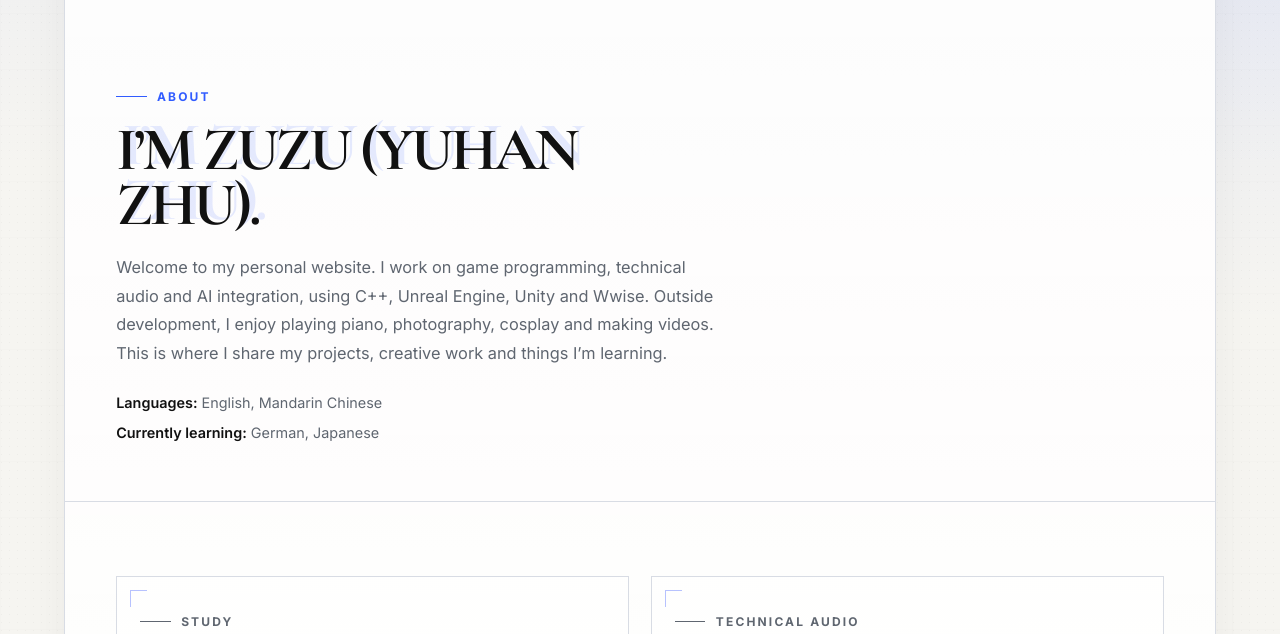
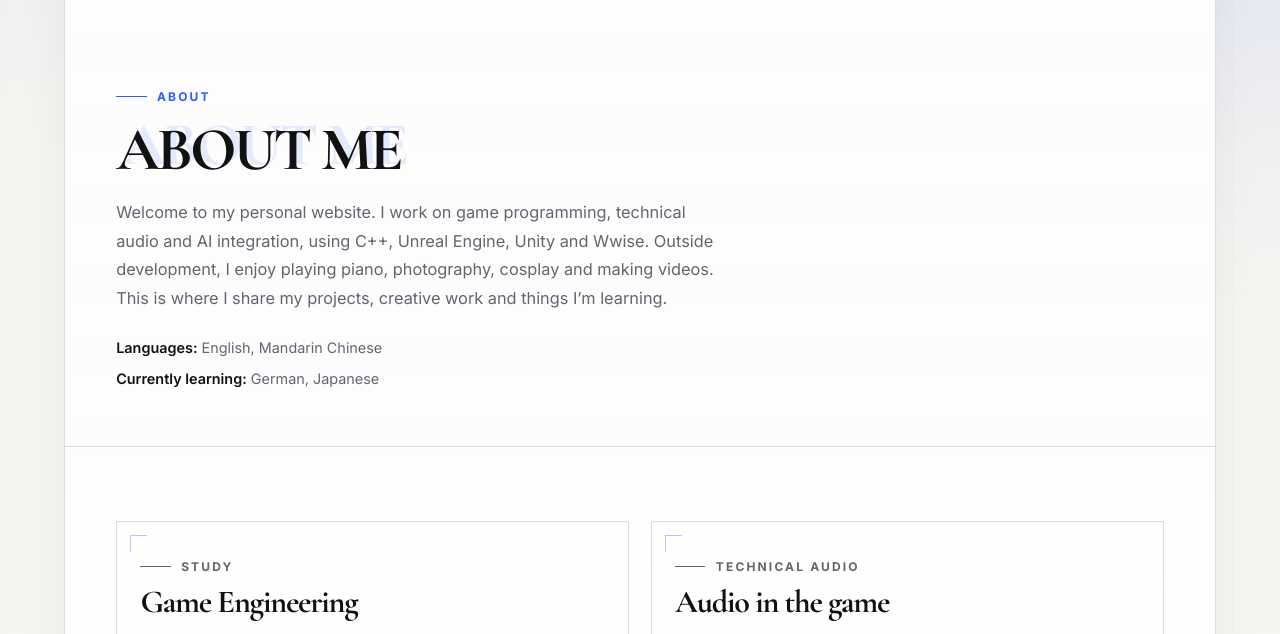
Before and after one commit to inovamenz-code/inovamenz-code.github.io, a plain HTML site: page about.html in a window 1280 px wide. Shown: the part 99-733 px from the top of the page. Drawn offline with nearby package versions, Linux system fonts and the light colour scheme.

Commit message:
Rename About page heading to About me

```diff
--- a/about.html
+++ b/about.html
@@ -24,7 +24,7 @@
     <main id="main-content">
       <section class="page-hero">
         <p class="eyebrow"><span data-lang="en">About</span><span data-lang="zh">关于我</span></p>
-        <h1 class="page-title"><span data-lang="en">I’m Zuzu (Yuhan Zhu).</span><span data-lang="zh">我是 Zuzu（朱语涵）。</span></h1>
+        <h1 class="page-title"><span data-lang="en">About me</span><span data-lang="zh">关于我</span></h1>
         <p class="page-intro"><span data-lang-block="en">Welcome to my personal website. I work on game programming, technical audio and AI integration, using C++, Unreal Engine, Unity and Wwise. Outside development, I enjoy playing piano, photography, cosplay and making videos. This is where I share my projects, creative work and things I’m learning.</span><span data-lang-block="zh">欢迎来到我的个人网站。我做游戏编程、技术音频和 AI 集成，使用 C++、Unreal Engine、Unity 和 Wwise。开发之外，我喜欢弹钢琴、摄影、Cosplay，也参与视频拍摄与剪辑。在这里，我会分享自己的项目、创作和正在学习的东西。</span></p>
         <div class="language-details">
           <p><strong><span data-lang="en">Languages:</span><span data-lang="zh">使用语言：</span></strong> <span data-lang="en">English, Mandarin Chinese</span><span data-lang="zh">英语、普通话</span></p>
```
